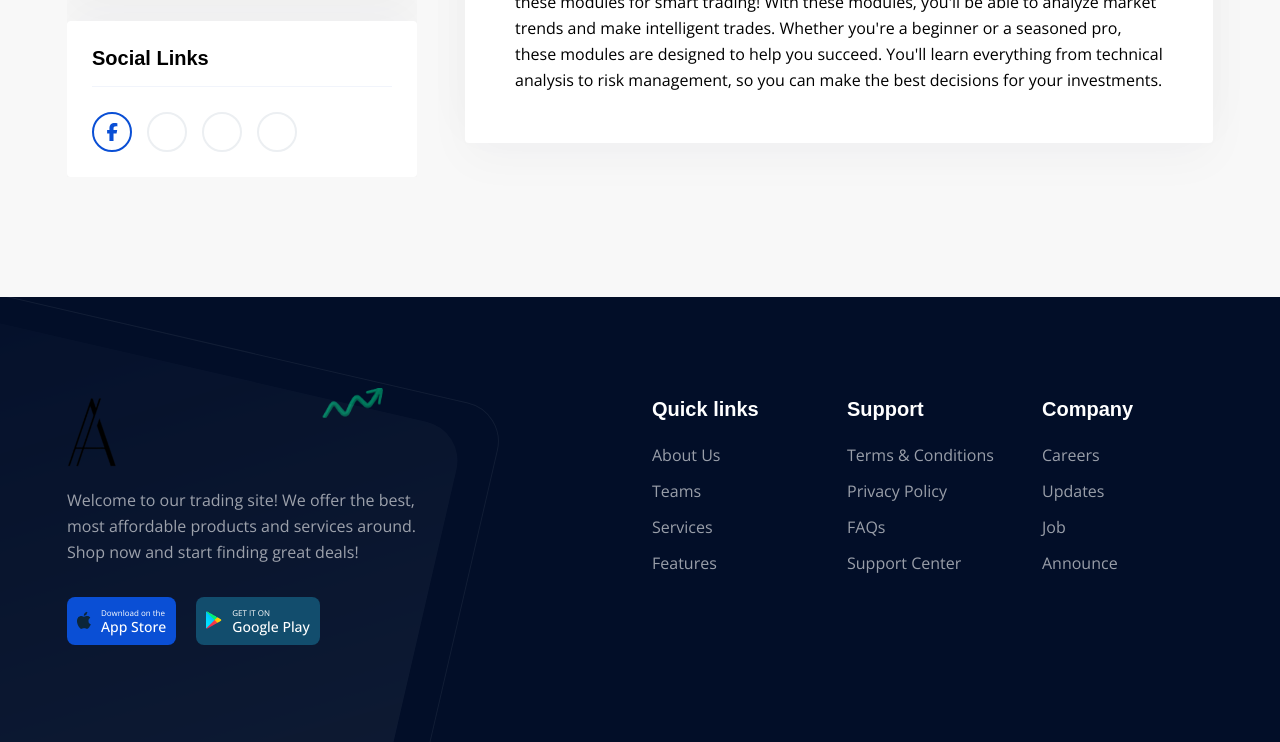
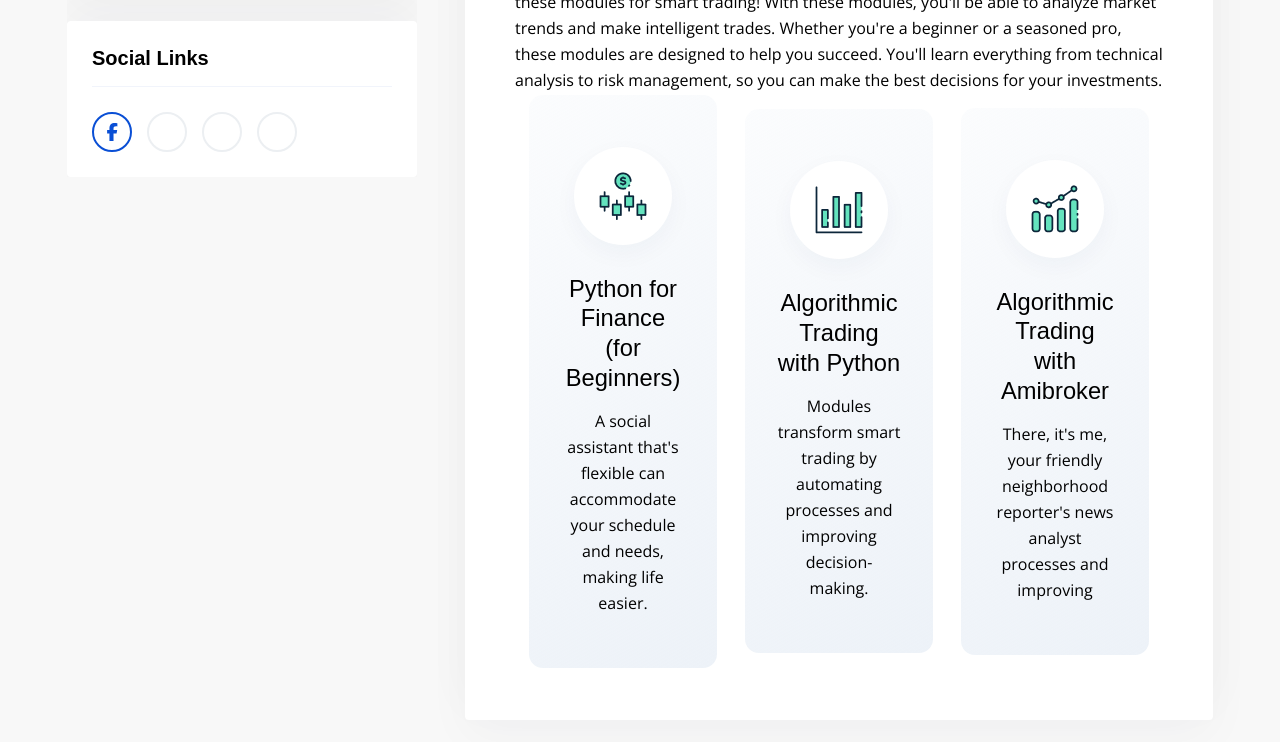
Before and after one commit to automatealgos/automatealgos.github.io, a plain HTML site: page services.html in a window 1280 px wide. Shown: the part 944-1686 px from the top of the page. Drawn offline with nearby package versions, Linux system fonts and the light colour scheme; a web font is replaced by a local one.

Commit message:
Update services.html

```diff
--- a/services.html
+++ b/services.html
@@ -227,6 +227,60 @@
                     help you succeed. You'll learn everything from technical analysis to risk management, so you can
                     make the best decisions for your investments.</p>
                 </div>
+                    <div class="container">
+      <div class="service__wrapper">
+        <div class="row g-4 align-items-center">
+          <div class="col-sm-6 col-md-6 col-lg-4">
+            <div class="service__item" data-aos="fade-up" data-aos-duration="800">
+              <div class="service__item-inner text-center">
+                <div class="service__thumb mb-30">
+                  <div class="service__thumb-inner">
+                    <img class="dark" src="assets/images/service/1.png" alt="service-icon">
+                  </div>
+                </div>
+                <div class="service__content">
+                  <h5 class="mb-15"> <a class="stretched-link" href="services.html">Python for Finance (for Beginners)</a> </h5>
+                  <p class="mb-0">A social assistant that's flexible can accommodate your schedule and needs, making
+                    life easier.</p>
+                </div>
+              </div>
+            </div>
+          </div>
+          <div class="col-sm-6 col-lg-4">
+            <div class="service__item" data-aos="fade-up" data-aos-duration="1000">
+              <div class="service__item-inner text-center">
+                <div class="service__thumb mb-30">
+                  <div class="service__thumb-inner">
+                    <img class="dark" src="assets/images/service/2.png" alt="service-icon">
+                  </div>
+                </div>
+                <div class="service__content">
+                  <h5 class="mb-15"> <a class="stretched-link" href="services.html">Algorithmic Trading with Python</a> </h5>
+                  <p class="mb-0">Modules transform smart trading by automating processes and improving decision-making.
+                  </p>
+                </div>
+              </div>
+            </div>
+          </div>
+          <div class="col-sm-6 col-lg-4">
+            <div class="service__item" data-aos="fade-up" data-aos-duration="1200">
+              <div class="service__item-inner text-center">
+                <div class="service__thumb mb-30">
+                  <div class="service__thumb-inner">
+                    <img class="dark" src="assets/images/service/3.png" alt="service-icon">
+                  </div>
+                </div>
+                <div class="service__content">
+                  <h5 class="mb-15"> <a class="stretched-link" href="services.html">Algorithmic Trading with Amibroker</a> </h5>
+                  <p class="mb-0">There, it's me, your friendly neighborhood reporter's news analyst processes and
+                    improving</p>
+                </div>
+              </div>
+            </div>
+          </div>
+        </div>
+      </div>
+    </div>
               </div>
             </div>
           </div>
```
